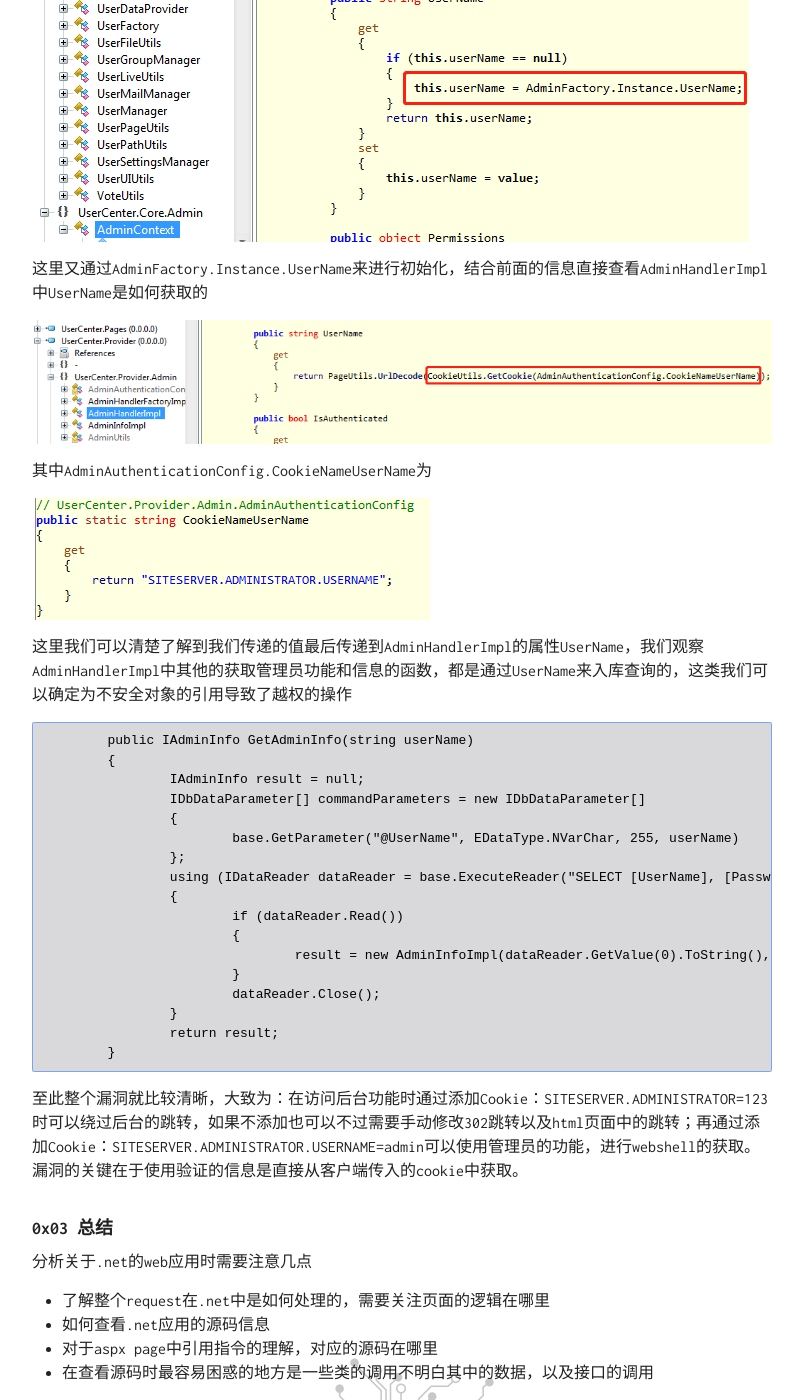
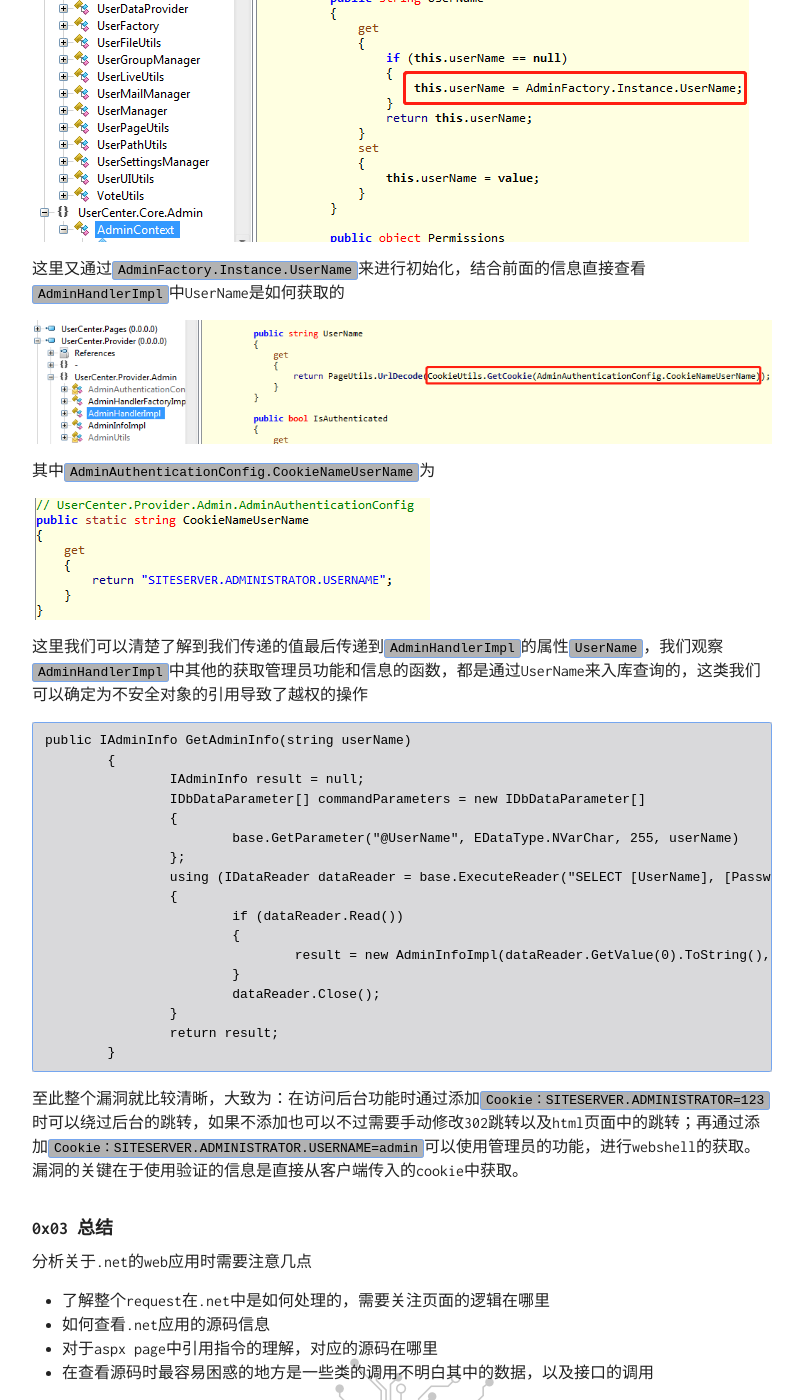
Before and after one commit to pench3r/OldBlog, a Jekyll site: the page built from _posts/2018-05-10-siteservercms-IRO.md, in a window 1280 px wide and 1400 px high, scrolled down 9302 px. Shown: the whole window, without its empty margins (238-1041 px from the left). Built offline with Jekyll 4.4.1, drawn with Linux system fonts in a browser that asks for light colours; comment, search, counter and statistics services are not loaded; some of the changed text lies outside the part shown.

```diff
--- a/_posts/2018-05-10-siteservercms-IRO.md
+++ b/_posts/2018-05-10-siteservercms-IRO.md
@@ -12,14 +12,14 @@ title: "siteserver cms cookie 欺骗漏洞分析"
 
 siteserver cms以.net开发，使用的部署方式也是基于预编译的情况(核心代码都会编译成为dll存放在project目录下的Bin目录中，可以使用.net的反编译工具来查看源码)，本篇会梳理基本的.net web应用需要如何分析代码逻辑。
 
-拿siteserver cms举例访问目录下的siteserver/top.aspx举例
+拿`siteserver cms`举例访问目录下的`siteserver/top.aspx`举例
 
 	<%@ Page Language="C#" Inherits="SiteServer.BackgroundPages.GeneralTop" Trace="false"%>
 	<%@ Register TagPrefix="bairong" Namespace="BaiRong.Controls" Assembly="BaiRong.Controls" %>
 	<%@ Register TagPrefix="user" Namespace="UserCenter.Controls" Assembly="UserCenter.Pages" %>
 	<%@ Register TagPrefix="site" Namespace="SiteServer.Controls" Assembly="SiteServer.Controls" %>
 
-在aspx的页面开头出现的这几条指令，首先第一条代表该页面主要的处理逻辑(SiteServer.BackgroundPages.GeneralTop表示去站点目录下的Bin目录中的SiteServer.BackgroundPages.dll中的GeneralTop类的处理)；剩下几条命令功能大致相同，主要是注册用户自定义的Control；使用第三条来说明，引用的control定义在的文件为指定的Assembly即为UserCenter.Pages.dll文件，namespace为UserCenter.Controls，而TagPrefix定义的user为在该页面引用的别名：
+在aspx的页面开头出现的这几条指令，首先第一条代表该页面主要的处理逻辑(`SiteServer.BackgroundPages.GeneralTop`表示去站点目录下的Bin目录中的`SiteServer.BackgroundPages.dll`中的GeneralTop类的处理)；剩下几条命令功能大致相同，主要是注册用户自定义的Control；使用第三条来说明，引用的control定义在的文件为指定的Assembly即为`UserCenter.Pages.dll`文件，namespace为`UserCenter.Controls`，而TagPrefix定义的user为在该页面引用的别名：
 
 	<user:custom type="style" runat="server"></user:custom>
 
@@ -39,7 +39,7 @@ siteserver cms以.net开发，使用的部署方式也是基于预编译的情
 
 	SITESERVER.ADMINISTRATOR.USERNAME=admin; SITESERVER.ADMINISTRATOR
 
-我们来测试向后台文件siteserver/top.aspx?module=cms发送请求并带上这个Cookie来检查
+我们来测试向后台文件`siteserver/top.aspx?module=cms`发送请求并带上这个Cookie来检查
 
 ![web]({{ '/images/201805/siteserver_iro_1_1.png' | prepend: site.baseurl }})
 
@@ -56,35 +56,35 @@ siteserver cms以.net开发，使用的部署方式也是基于预编译的情
 
 #### 0x02 漏洞分析 ####
 
-因此我们开始找一个对应的后台文件来分析，这里使用siteserver/main.aspx
+因此我们开始找一个对应的后台文件来分析，这里使用`siteserver/main.aspx`
 
 ![web]({{ '/images/201805/siteserver_iro_2_1.png' | prepend: site.baseurl }})
 
-首先会执行基类BackgroundBasePage中的重写的初始化函数OnInit
+首先会执行基类`BackgroundBasePage`中的重写的初始化函数OnInit
 
 ![web]({{ '/images/201805/siteserver_iro_2_2.png' | prepend: site.baseurl }})
 
-通过代码分析，图中2处为关键点，首先通过arg_3C_0 = AdminFactory.Instance.IsAuthenticated;来判断是否授权，其中AdminFactory.Instance为IAdminHandler handler
+通过代码分析，图中2处为关键点，首先通过`arg_3C_0 = AdminFactory.Instance.IsAuthenticated;`来判断是否授权，其中`AdminFactory.Instance`为`IAdminHandler handler`
 
 ![web]({{ '/images/201805/siteserver_iro_2_3.png' | prepend: site.baseurl }})
 
-而IAdminHandler为interface
+而`IAdminHandler`为`interface`
 
 ![web]({{ '/images/201805/siteserver_iro_2_4.png' | prepend: site.baseurl }})
 
-因此需要查看它的实现类，查询到为AdminHandlerImpl(定义在UserCenter.Provider.Admin.AdminHandlerImpl)其中IsAuthenticated是通过以下语句来判断
+因此需要查看它的实现类，查询到为AdminHandlerImpl(定义在`UserCenter.Provider.Admin.AdminHandlerImpl`)其中`IsAuthenticated`是通过以下语句来判断
 
 ![web]({{ '/images/201805/siteserver_iro_2_5.png' | prepend: site.baseurl }})
 
-AdminAuthenticationConfig.CookieName为SITESERVER.ADMINISTRATOR
+`AdminAuthenticationConfig.CookieName`为`SITESERVER.ADMINISTRATOR`
 
 ![web]({{ '/images/201805/siteserver_iro_2_6.png' | prepend: site.baseurl }})
 
-而CookieUtils.IsExists是直接从cookie中读取
+而`CookieUtils.IsExists`是直接从`cookie`中读取
 
 ![web]({{ '/images/201805/siteserver_iro_2_7.png' | prepend: site.baseurl }})
 
-因此我们在cookie中加上SITESERVER.ADMINISTRATOR不为空即可
+因此我们在cookie中加上`SITESERVER.ADMINISTRATOR`不为空即可
 
 测试如下图所示：
 
@@ -92,37 +92,37 @@ AdminAuthenticationConfig.CookieName为SITESERVER.ADMINISTRATOR
 
 bingo！我们成功登入后台，并且我们没有发生跳转。这里就和网上公开的产生了不同。
 
-对于我们第一次漏洞演示的时候没有添加这个cookie时发生了跳转，但是还是看到了后台的页面，那是因为第二处的问题
+对于我们第一次漏洞演示的时候没有添加这个`cookie`时发生了跳转，但是还是看到了后台的页面，那是因为第二处的问题
 
 ![web]({{ '/images/201805/siteserver_iro_2_2.png' | prepend: site.baseurl }})
 
-当判断为未授权时通过PageUtility.RedirectToLoginPage()来重定向，但是可以看到在重定向后，并没有中断page event处理的流程，类似于php中header("location:")的重定向没有exit同样的问题，这里也是漏洞关键所在。
+当判断为未授权时通过`PageUtility.RedirectToLoginPage()`来重定向，但是可以看到在重定向后，并没有中断`page event`处理的流程，类似于php中`header("location:")`的重定向没有`exit`同样的问题，这里也是漏洞关键所在。
 
-此时发现的2个问题可以导致后台功能的访问，但是只有当我们修改SITESERVER.ADMINISTRATOR.USERNAME为特定的值才能正常使用后台功能例如admin。
+此时发现的2个问题可以导致后台功能的访问，但是只有当我们修改`SITESERVER.ADMINISTRATOR.USERNAME`为特定的值才能正常使用后台功能例如`admin`。
 
-接着我们通过siteserver/top.aspx文件来分析,主要分析的为Page_Load函数的最后一条
+接着我们通过`siteserver/top.aspx`文件来分析,主要分析的为`Page_Load`函数的最后一条
 
 ![web]({{ '/images/201805/siteserver_iro_2_10.png' | prepend: site.baseurl }})
 
-这个就是我们登入后台后在右上角展示的名字，通过AdminContext.Current.UserName来传递，我们来检查这个值是如何初始化的
+这个就是我们登入后台后在右上角展示的名字，通过`AdminContext.Current.UserName`来传递，我们来检查这个值是如何初始化的
 
 ![web]({{ '/images/201805/siteserver_iro_2_11.png' | prepend: site.baseurl }})
 
-可以看到Current为new AdminContext(current)来初始化，而UserName通过以下方式来初始化
+可以看到`Current`为`new AdminContext(current)`来初始化，而UserName通过以下方式来初始化
 
 ![web]({{ '/images/201805/siteserver_iro_2_12.png' | prepend: site.baseurl }})
 
-这里又通过AdminFactory.Instance.UserName来进行初始化，结合前面的信息直接查看AdminHandlerImpl中UserName是如何获取的
+这里又通过`AdminFactory.Instance.UserName`来进行初始化，结合前面的信息直接查看`AdminHandlerImpl`中UserName是如何获取的
 
 ![web]({{ '/images/201805/siteserver_iro_2_13.png' | prepend: site.baseurl }})
 
-其中AdminAuthenticationConfig.CookieNameUserName为
+其中`AdminAuthenticationConfig.CookieNameUserName`为
 
 ![web]({{ '/images/201805/siteserver_iro_2_14.png' | prepend: site.baseurl }})
 
-这里我们可以清楚了解到我们传递的值最后传递到AdminHandlerImpl的属性UserName，我们观察AdminHandlerImpl中其他的获取管理员功能和信息的函数，都是通过UserName来入库查询的，这类我们可以确定为不安全对象的引用导致了越权的操作
+这里我们可以清楚了解到我们传递的值最后传递到`AdminHandlerImpl`的属性`UserName`，我们观察`AdminHandlerImpl`中其他的获取管理员功能和信息的函数，都是通过UserName来入库查询的，这类我们可以确定为不安全对象的引用导致了越权的操作
 
-		public IAdminInfo GetAdminInfo(string userName)
+    public IAdminInfo GetAdminInfo(string userName)
 		{
 			IAdminInfo result = null;
 			IDbDataParameter[] commandParameters = new IDbDataParameter[]
@@ -140,7 +140,7 @@ bingo！我们成功登入后台，并且我们没有发生跳转。这里就和
 			return result;
 		}
 
-至此整个漏洞就比较清晰，大致为：在访问后台功能时通过添加Cookie：SITESERVER.ADMINISTRATOR=123时可以绕过后台的跳转，如果不添加也可以不过需要手动修改302跳转以及html页面中的跳转；再通过添加Cookie：SITESERVER.ADMINISTRATOR.USERNAME=admin可以使用管理员的功能，进行webshell的获取。漏洞的关键在于使用验证的信息是直接从客户端传入的cookie中获取。
+至此整个漏洞就比较清晰，大致为：在访问后台功能时通过添加`Cookie：SITESERVER.ADMINISTRATOR=123`时可以绕过后台的跳转，如果不添加也可以不过需要手动修改302跳转以及html页面中的跳转；再通过添加`Cookie：SITESERVER.ADMINISTRATOR.USERNAME=admin`可以使用管理员的功能，进行webshell的获取。漏洞的关键在于使用验证的信息是直接从客户端传入的cookie中获取。
 
 #### 0x03 总结 ####
 
```
